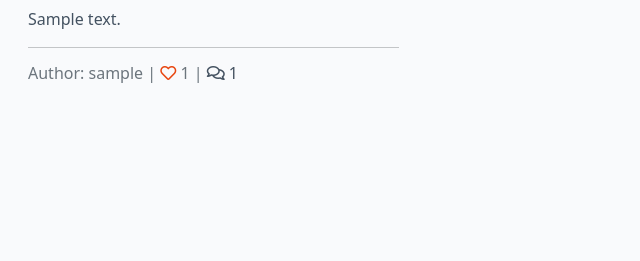
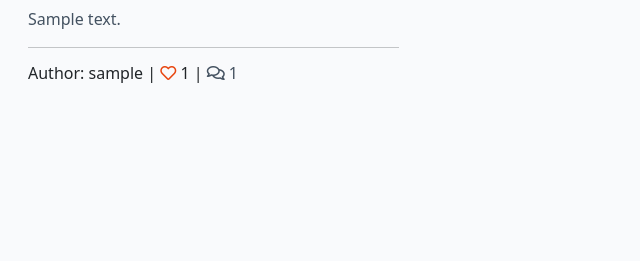
Before and after one commit to PdoyleC/Watch_Blog, a Django app: page / in a window 1280 px wide. Shown: the part 163-424 px from the top of the page, without its empty margins (0-640 px from the left). Run offline with Django 3.2, Linux system fonts and the light colour scheme; tables that the repository leaves empty hold one stand-in row (values such as "Sample post").

Commit message:
added meta discrip and card colour

```diff
--- a/templates/base.html
+++ b/templates/base.html
@@ -19,6 +19,10 @@
       href="https://cdnjs.cloudflare.com/ajax/libs/font-awesome/5.15.3/css/all.min.css"
     />
     <meta name="viewport" content="width=device-width, initial-scale=1" />
+    <meta name="description"
+        content="WatchBlog Find out about new watches, reviews, release.">
+    <meta name="keywords" content="blog, watch, watches, review">
+    <meta name="author" content="Philip Doyle">
     <link
       href="https://cdn.jsdelivr.net/npm/bootstrap@5.0.1/dist/css/bootstrap.min.css"
       rel="stylesheet"
--- a/templates/index.html
+++ b/templates/index.html
@@ -19,10 +19,10 @@
               </div>
               <a href="{% url 'post_detail' post.slug  %}" class="post-link">
                 <h2 class="card-title">{{ post.title }}</h2>
-                <p class="card-text">{{ post.excerpt }}</p>
+                <p class="card-text-black">{{ post.excerpt }}</p>
               </a>
               <hr />
-                <p class="card-text text-muted h6">
+                <p class="card-text text-black-muted h6">
                 Author: {{ post.author }} |
                 <i class="btn-like far fa-heart"></i>
                 {{ post.number_of_likes }} |
--- a/wblog/views.py
+++ b/wblog/views.py
@@ -1,6 +1,7 @@
 import uuid
 from cloudinary.uploader import upload
 from django.contrib import messages
+from django.contrib.auth.mixins import LoginRequiredMixin
 from django.shortcuts import render, get_object_or_404, reverse, redirect
 from django.views import generic, View
 from django.http import HttpResponseRedirect
@@ -20,7 +21,7 @@ class PostList(generic.ListView):
     paginate_by = 6
 
 
-class PostDetail(View):
+class PostDetail(LoginRequiredMixin, View):
     """
     This part of the code is copied from code institude walkthrough
     'I think therefore I blog'. This section views the post
```
Also changed, not shown: README.md, documentation/testing/404errorpage.png.
